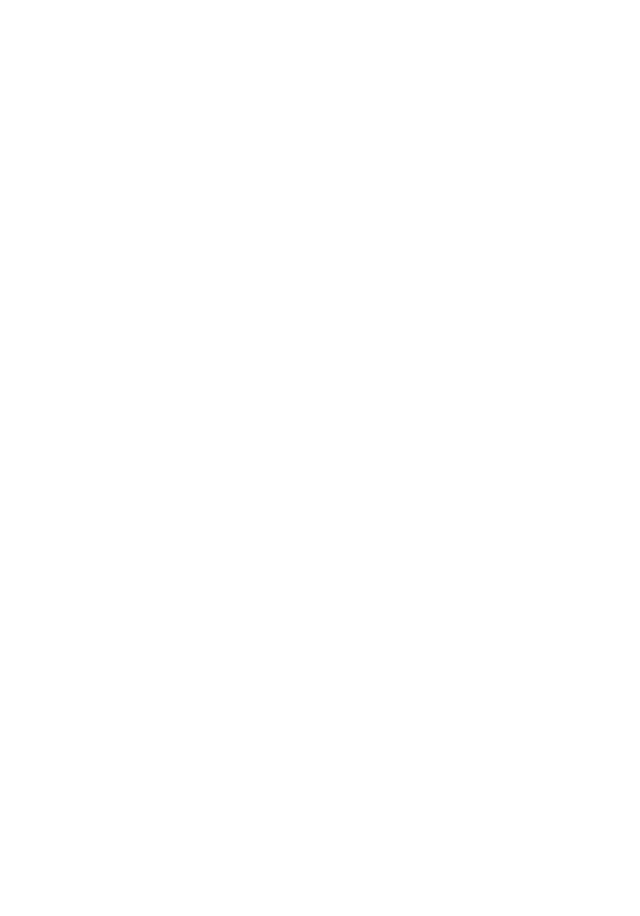
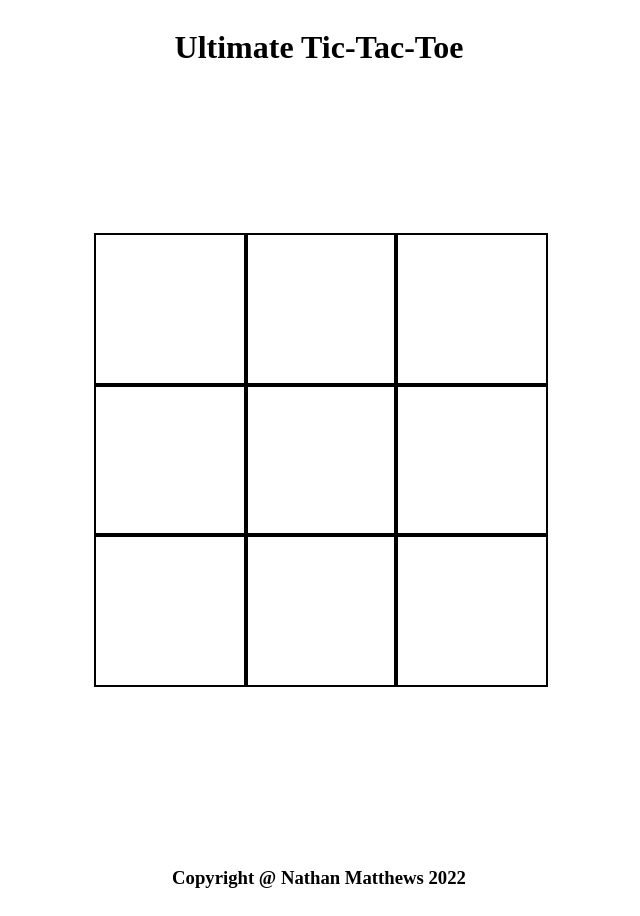
Before and after one commit to Nathan-Matthews/tic-tac-toe, a plain HTML site: page index.html in a window 1280 px wide. Shown: the whole page, without its empty margins (321-961 px from the left). Before the commit the page ends 800 px from the top, so only its background shows below. Drawn offline with Linux system fonts and the light colour scheme.

Commit message:
Finish js generation of tic tac toe board

```diff
--- a/index.html
+++ b/index.html
@@ -4,9 +4,24 @@
     <meta charset="UTF-8">
     <meta http-equiv="X-UA-Compatible" content="IE=edge">
     <meta name="viewport" content="width=device-width, initial-scale=1.0">
-    <title>Document</title>
+    <title>Tic-Tac-Toe</title>
+    <script src="script.js" defer></script>
+    <link rel="stylesheet" href="style.css">
 </head>
 <body>
+    <div class="page-container">
+        <header class="header">
+            <h1>Ultimate Tic-Tac-Toe</h1>
+        </header>
+
+        <div class="gameboard">
+
+        </div>
+
+        <footer class="footer">
+            <h3>Copyright @ Nathan Matthews 2022</h3>
+        </footer>
+    </div>
 
 </body>
 </html>
--- a/script.js
+++ b/script.js
@@ -0,0 +1,51 @@
+// Module for the Gameboard.
+const Gameboard = (() => {
+    let gameboard = ["X","O","X",
+                    "","","O",
+                    "X","X","O"];
+
+    return {gameboard};
+})();
+
+// Module for the "flow" or game display.
+const displayController = (() => {
+
+    // Initializes the display before any moves are made
+    const initializeDisplay = () => {
+        // Note that For loops start at 1
+        for(let i = 1; i <= 3; i++){
+            for(let j = 1; j <= 3; j++){
+                const cell = document.createElement("div");
+                cell.className = "cell " + i + " " + j; // Name each cell "cell i j"
+                document.querySelector(".gameboard").appendChild(cell);
+            }
+        }
+    }
+
+    // Updates the board after a tile is changed to 'X' or 'O'
+    const displayBoard = (gameboard) => {
+        // Note that For loops start at 1
+        for(let i = 0; i <= 3; i++){
+            for(let j = 0; j <= 3; j++){
+
+            }
+        }
+    }
+
+    // Module return of public methods and variables.
+    return {initializeDisplay, displayBoard};
+
+})();
+
+// Player factory for the players
+const playerFactory = (name, shape) => {
+    return {name, shape};
+};
+
+// Initialize the players and the game.
+const playerOne = playerFactory(1,"X");
+const playerTwo = playerFactory(2,"O");
+displayController.initializeDisplay();
+
+// TODO: make the selectable options appear in a popup on page load
+// Then once those selections are made, the popup disappears and shows the board.
--- a/style.css
+++ b/style.css
@@ -0,0 +1,35 @@
+.page-container {
+    display: grid;
+    justify-content: stretch;
+    align-items: stretch;
+    grid-template-rows: 1fr 2fr 1fr;
+}
+
+.header {
+    grid-row: 1 / 2;
+    display: flex;
+    justify-content: center;
+
+}
+
+.gameboard {
+    grid-row: 2 / 3;
+    display: grid;
+    grid-template-columns: repeat(3 , 150px);
+    grid-template-rows: repeat(3 , 150px);
+
+    justify-content: center;
+}
+
+.cell {
+    width: 150px;
+    height: 150px;
+    border: 2px solid black;
+}
+
+.footer {
+    grid-row: 3 / 4;
+    display: flex;
+    justify-content: center;
+    margin-top: auto;
+}
```
